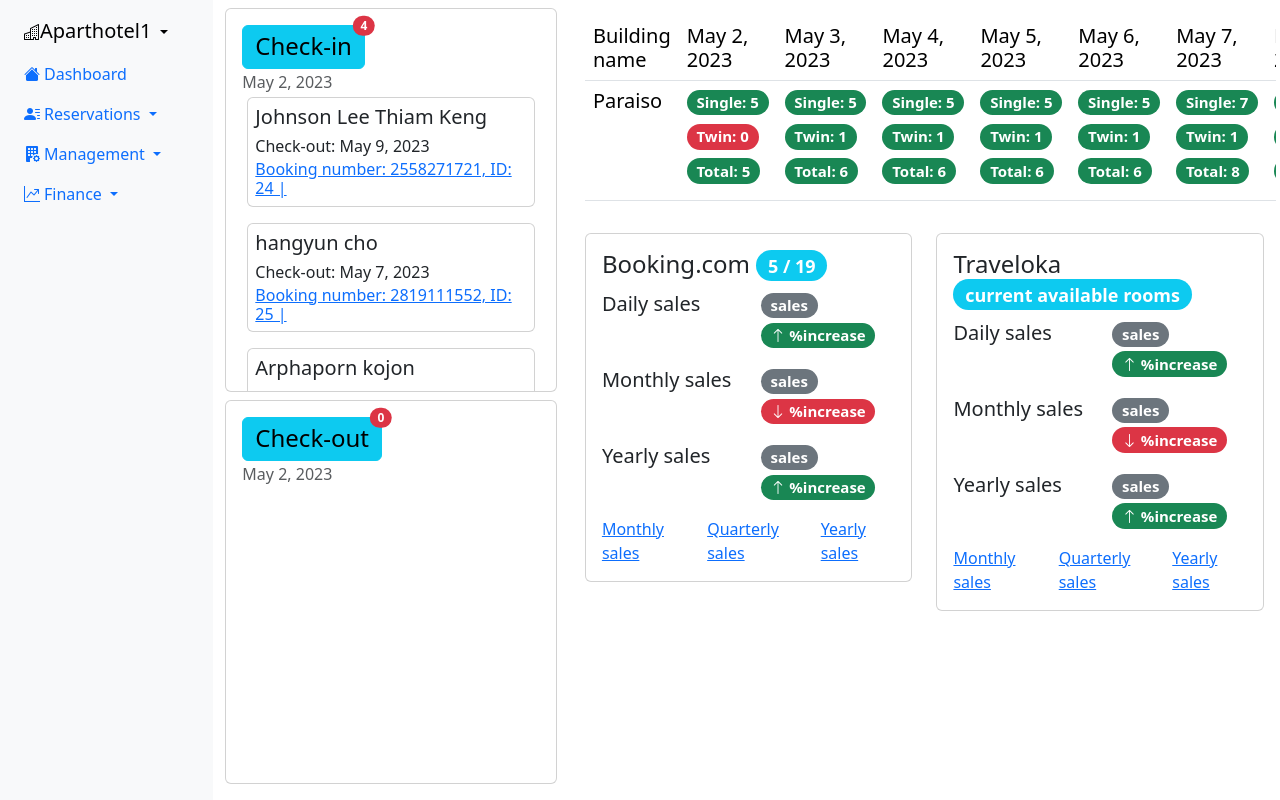
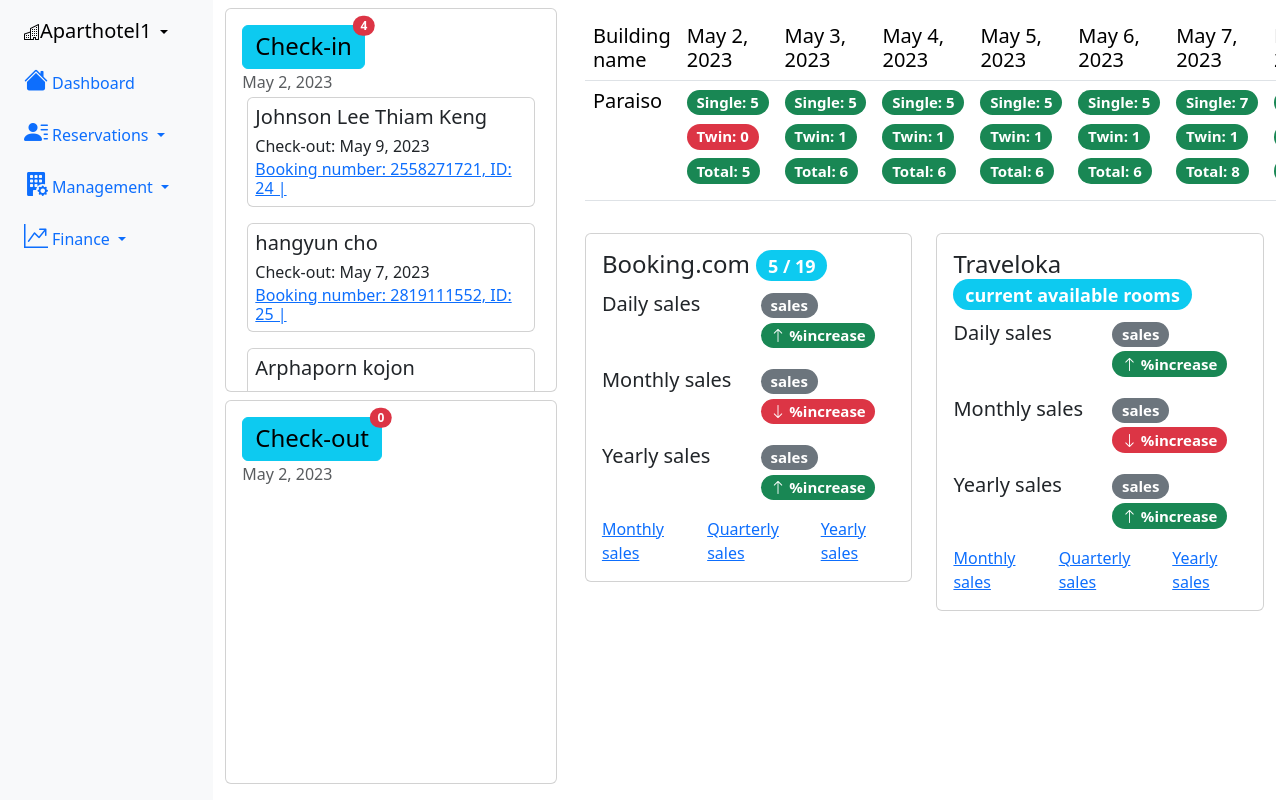
Before and after one commit to UP2002099/Property-Management-System, a Django app: page /index/ in a window 1280 px wide. Run offline with Django 5.2, Linux system fonts and the light colour scheme; data comes from the database, SQL or seed files in the repository; data that the repository does not hold is empty; some libraries are stand-ins or nearby versions.

Commit message:
big icon

```diff
--- a/website/static/website/style.css
+++ b/website/static/website/style.css
@@ -85,4 +85,9 @@ hr {
 .first {
     color: #0dcaf0;
 }
+
+.myicon {
+    font-size: 24px;
+}
+
 /* reservations */
--- a/website/templates/website/baseTemplate.html
+++ b/website/templates/website/baseTemplate.html
@@ -38,12 +38,12 @@
                         <ul class="nav nav-pills flex-lg-column flex-row flex-nowrap flex-shrink-1 flex-lg-grow-0 flex-grow-1 mb-lg-auto mb-0 justify-content-center align-items-center align-items-lg-start" id="menu">
                             <li class="nav-item">
                                 <a href="{% url 'index' %}" class="nav-link px-lg-0 px-2">
-                                    <i class="bi-house-fill"></i><span class="ms-1 d-none d-lg-inline">Dashboard</span>
+                                    <i class="bi-house-fill myicon"></i><span class="ms-1 d-none d-lg-inline">Dashboard</span>
                                 </a>
                             </li>
                             <li class="dropdown">
                                 <a href="#" class="nav-link dropdown-toggle px-lg-0 px-1" id="dropdown" data-bs-toggle="dropdown" aria-expanded="false">
-                                    <i class="bi-person-lines-fill"></i><span class="ms-1 d-none d-lg-inline">Reservations</span>
+                                    <i class="bi-person-lines-fill myicon"></i><span class="ms-1 d-none d-lg-inline">Reservations</span>
                                 </a>
                                 <ul class="dropdown-menu dropdown-menu-dark text-small shadow" aria-labelledby="dropdown">
                                     <li><a class="dropdown-item" href="{% url 'walkinReservation' %}">Walk-in</a></li>
@@ -52,7 +52,7 @@
                             </li>
                             <li class="dropdown">
                                 <a href="#" class="nav-link dropdown-toggle px-lg-0 px-1" id="dropdown" data-bs-toggle="dropdown" aria-expanded="false">
-                                    <i class="bi-building-fill-gear"></i><span class="ms-1 d-none d-lg-inline">Management</span>
+                                    <i class="bi-building-fill-gear myicon"></i><span class="ms-1 d-none d-lg-inline">Management</span>
                                 </a>
                                 <ul class="dropdown-menu dropdown-menu-dark text-small shadow" aria-labelledby="dropdown">
                                     <li><a class="dropdown-item" href="{% url 'roomStatus' %}">Rooms status</a></li>
@@ -61,7 +61,7 @@
                             </li>
                             <li class="dropdown">
                                 <a href="#" class="nav-link dropdown-toggle px-lg-0 px-1" id="dropdown" data-bs-toggle="dropdown" aria-expanded="false">
-                                    <i class="bi-graph-up-arrow"></i><span class="ms-1 d-none d-lg-inline">Finance</span>
+                                    <i class="bi-graph-up-arrow myicon"></i><span class="ms-1 d-none d-lg-inline">Finance</span>
                                 </a>
                                 <ul class="dropdown-menu dropdown-menu-dark text-small shadow" aria-labelledby="dropdown">
                                     <li><a class="dropdown-item" href="#">Sales</a></li>
```
